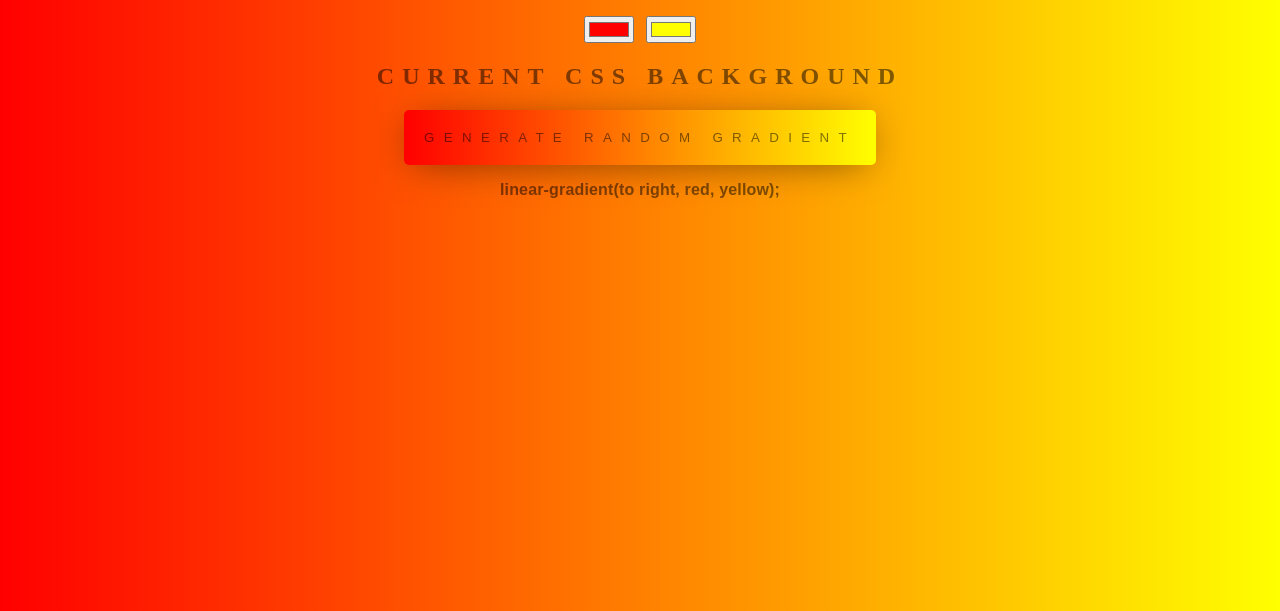
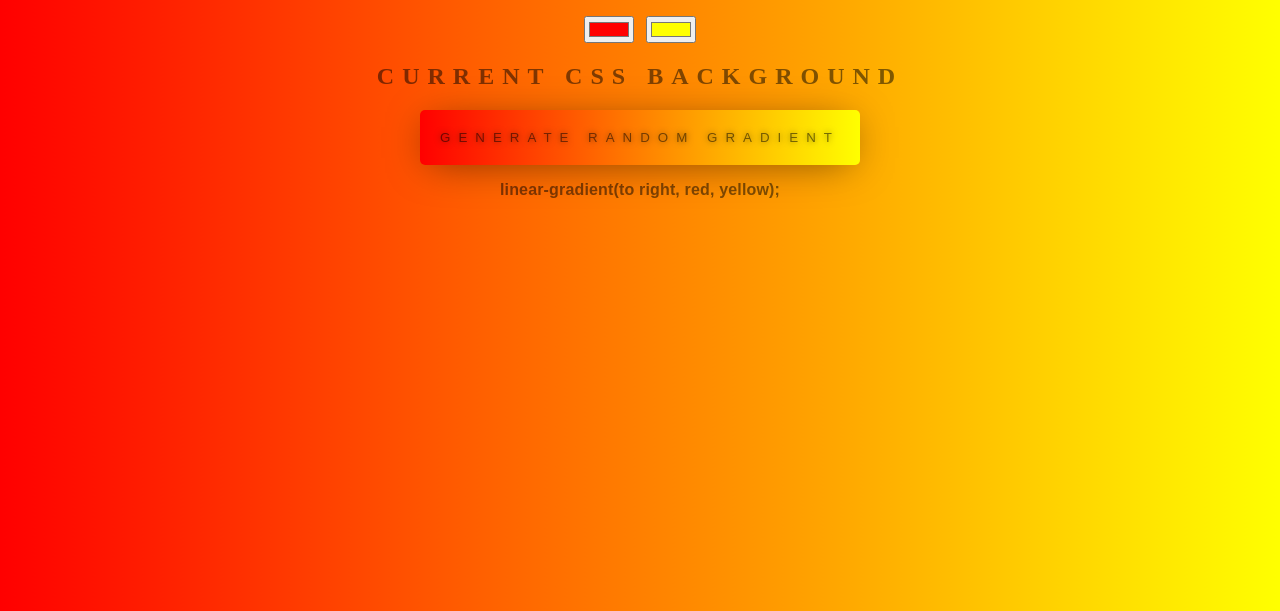
Before and after one commit to HoussamEzzin/Background-Generator, a plain HTML site: page index.html in a window 1280 px wide. In both pictures the pointer is over the button "GENERATE RANDOM GRADIENT". Shown: the part 189-800 px from the top of the page. Drawn offline with Linux system fonts and the light colour scheme.

Commit message:
Update style.css

```diff
--- a/style.css
+++ b/style.css
@@ -42,9 +42,12 @@ h3{
 
 #generate:hover {
     background: #434343;
-    letter-spacing: .7em;
+    letter-spacing: .6em;
     -webkit-box-shadow: 0px 5px 40px -10px rgba(0,0,0,0.57);
     -moz-box-shadow: 0px 5px 40px -10px rgba(0,0,0,0.57);
     box-shadow: 5px 40px -10px rgba(0,0,0,0.57);
+    text-shadow: 0px 0px 6px rgba(0,0,0,.5);
+    -webkit-box-shadow: 0px 5px 40px -10px rgba(0,0,0,0.57);
+    -moz-box-shadow: 0px 5px 40px -10px rgba(0,0,0,0.57);
     transition: all 0.8s ease 0s;
  }
```
